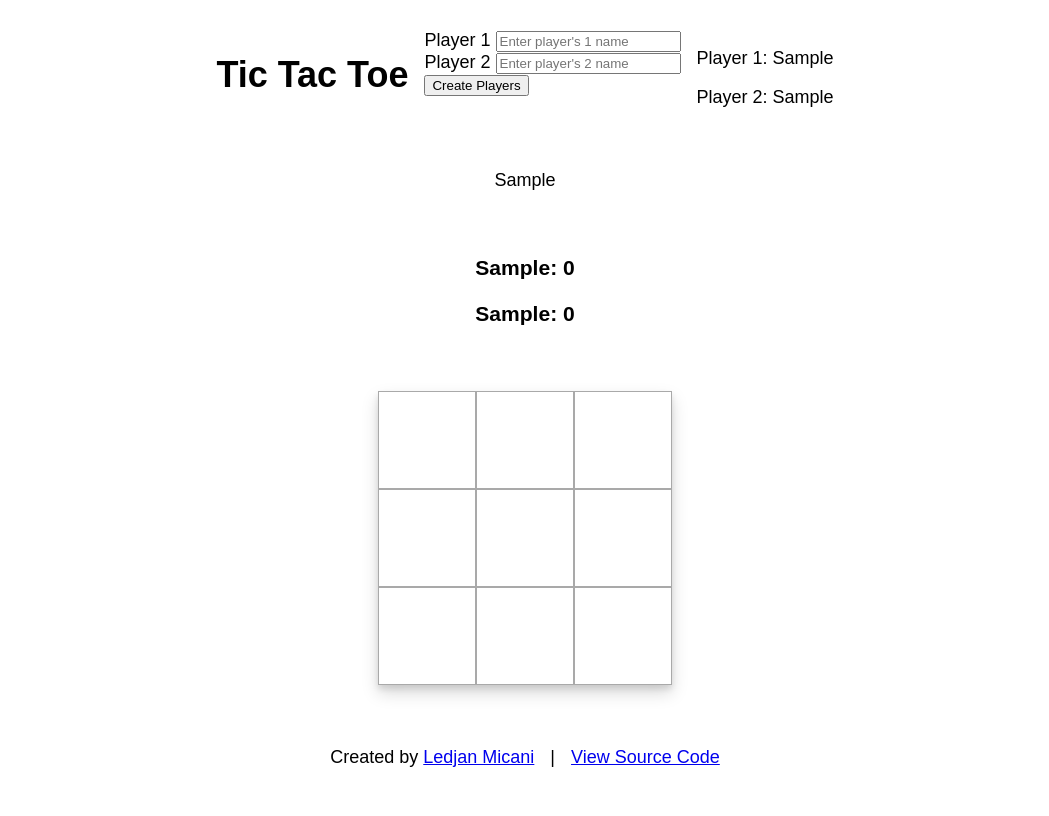
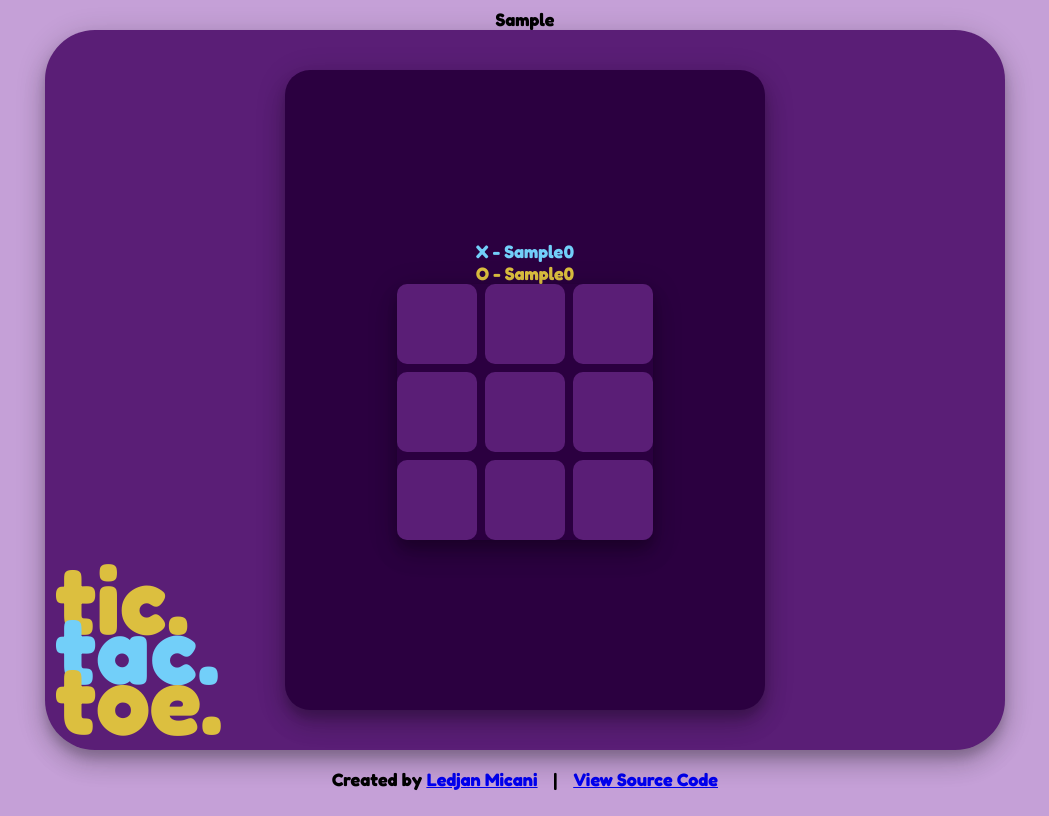
Before and after one commit to Ledjan-s-TOP-projects/The-Odin-Project-Tic-Tac-Toe, a plain HTML site: page index.html in a window 1280 px wide. Both pictures are taken after typing "Sample", "Sample" into the empty fields and a click on the button "Create Players". Shown: the whole page, without its empty margins (115-1164 px from the left). Drawn offline with Linux system fonts and the light colour scheme.

Commit message:
Logo and theme implemented

```diff
--- a/index.html
+++ b/index.html
@@ -8,9 +8,8 @@
   </head>
   <body>
     <header id="game-header">
-      <h1>Tic Tac Toe</h1>
       <!-- Initiate players -->
-      <dialog></dialog>
+      <dialog id="create-players-dialog">
         <div>
           <div class="player">
             <label for="player-1">Player 1</label>
@@ -33,21 +32,40 @@
           </div>
           <button class="btn" id="create-players">Create Players</button>
         </div>
+      </dialog>
+    </header>
 
+    <!-- Current player's turn -->
+    <div id="current-player"></div>
+
+    <!-- Game Board -->
+    <div class="container">
+      <div id="game-title">
+        <div class="game-title" id="tic">tic.</div>
+        <div class="game-title" id="tac">tac.</div>
+        <div class="game-title" id="toe">toe.</div>
+      </div>
+
+      <div class="game-board-container">
+        <!--  Display Score -->
+        <div id="result">
           <div class="list"></div>
-    </header>
-    <div id="current-player"></div>
-    <div>
-      <h3 class="result" id="p1-result"></h3>
-      <h3 class="result" id="p2-result"></h3>
+          <div class="result">
+            <div class="player-1" id="p1-result"></div>
+            <div class="player-2" id="p2-result"></div>
+          </div>
         </div>
         <div class="board"></div>
-    <!-- Declare Winner of the set and game -->
+      </div>
+    </div>
+
+    <!-- Declare Winner of the round and game -->
     <dialog id="declare-winner">
       <h2 id="game-result"></h2>
-      <!-- <h2 id="set-result"></h2> -->
       <button id="restart"></button>
     </dialog>
+
+    <!-- Copyright -->
     <footer>
       <p>
         Created by <a href="https://www.ledjanmicani.info/">Ledjan Micani</a>
--- a/script.js
+++ b/script.js
@@ -1,4 +1,6 @@
 //=========================Queries===========================
+const createPlayersDialog = document.querySelector("#create-players-dialog");
+createPlayersDialog.showModal();
 let player1Input = document.querySelector("#player-1");
 let player2Input = document.querySelector("#player-2");
 const createPlayersBtn = document.querySelector("#create-players");
@@ -24,10 +26,10 @@ const gamePlayers = (function players() {
     if (players.length === 2) {
       throw "Maximum players reached";
     } else if (players.length === 0) {
-      const player = { name, symbol: "X" };
+      const player = { name, symbol: "X", class: "x" };
       players.push(player);
     } else {
-      const player = { name, symbol: "O" };
+      const player = { name, symbol: "O", class: "o" };
       players.push(player);
     }
   };
@@ -71,8 +73,8 @@ const gamePlay = (function gameflow() {
   const gameRound = () => {
     players = gamePlayers.getPlayers();
     currentPlayer = players[0];
-    p1Result.textContent = `${players[0].name}: ${setResult[0].p1}`;
-    p2Result.textContent = `${players[1].name}: ${setResult[1].p2}`;
+    p1Result.textContent = `${setResult[0].p1}`;
+    p2Result.textContent = `${setResult[1].p2}`;
   };
 
   //Handle Clicks on the Board
@@ -86,6 +88,7 @@ const gamePlay = (function gameflow() {
       O.push(idNumber);
     }
     event.target.textContent = currentPlayer.symbol; //update cell on the display
+    event.target.classList.add(currentPlayer.class);
     checkSetWinner();
     if (setResult[0].p1 === maxPoints || setResult[1].p2 === maxPoints) {
       declareGameWinner();
@@ -199,8 +202,11 @@ createPlayersBtn.addEventListener("click", () => {
   currentPlayerDisplay.textContent = players[0].name;
 
   players.forEach((player, index) => {
-    const playerName = document.createElement("p");
-    playerName.textContent = `Player ${index + 1}: ${player.name}`;
+    const playerName = document.createElement("div");
+    playerName.textContent = `${player.symbol} - ${player.name}`;
+    index === 0
+      ? playerName.classList.add("player-1")
+      : playerName.classList.add("player-2");
     list.appendChild(playerName);
     gamePlay.gameRound();
     if (!players || players.length < 2) return;
@@ -208,6 +214,7 @@ createPlayersBtn.addEventListener("click", () => {
   });
 
   gamePlayers.clearInputs();
+  createPlayersDialog.close();
 });
 
 //============================================================
--- a/style.css
+++ b/style.css
@@ -1,3 +1,20 @@
+:root {
+  --primary-color: rgba(43, 0, 64, 1);
+  --secondary-color: rgba(90, 30, 118, 1);
+  --hover-color: #c5a0d7;
+  --player-1-color: rgba(114, 207, 249, 1);
+  --player-2-color: rgba(220, 191, 63, 1);
+  --radius: 10px;
+}
+
+@font-face {
+  font-family: "Fredoka";
+  src: url("fonts/Fredoka-Bold.woff2") format("woff2"),
+    url("fonts/Frekoda-Bold.woff") format("woff");
+  font-weight: bold;
+  font-style: normal;
+}
+
 body {
   font-size: 18px;
   display: flex;
@@ -5,7 +22,8 @@ body {
   align-items: center;
   justify-content: space-around;
   height: 100dvh;
-  font-family: Arial, Helvetica, sans-serif;
+  font-family: "Fredoka", sans-serif;
+  background-color: var(--hover-color);
 }
 
 header {
@@ -19,28 +37,108 @@ footer {
   gap: 1rem;
 }
 
+.container {
+  width: 60rem;
+  height: 90rem;
+  background-color: var(--secondary-color);
+  border-radius: 50px;
+  display: flex;
+  flex-direction: column;
+  align-items: center;
+  justify-content: center;
+  position: relative;
+  box-shadow: 0 8px 10px rgba(0, 0, 0, 0.14), 0 16px 24px rgba(0, 0, 0, 0.12),
+    0 6px 30px rgba(0, 0, 0, 0.2);
+}
+
+#game-title {
+  display: grid;
+  grid-template-rows: 50px 50px 100px;
+  position: absolute;
+  bottom: 0px;
+  left: 0px;
+  padding: 10px;
+}
+
+#game-title div {
+  margin: 0;
+  padding: 0;
+}
+
+.game-title {
+  font-size: 6rem;
+  font-weight: bold;
+}
+
+#tic,
+#toe {
+  color: var(--player-2-color);
+}
+
+#tac {
+  color: var(--player-1-color);
+}
+
+.game-board-container {
+  width: 30rem;
+  height: 40rem;
+  display: flex;
+  flex-direction: column;
+  align-items: center;
+  justify-content: center;
+  background-color: var(--primary-color);
+  border-radius: 25px;
+  box-shadow: 0 8px 10px rgba(0, 0, 0, 0.14), 0 16px 24px rgba(0, 0, 0, 0.12),
+    0 6px 30px rgba(0, 0, 0, 0.2);
+}
+
+#result {
+  display: flex;
+}
+
+.player-1 {
+  color: var(--player-1-color);
+}
+
+.player-2 {
+  color: var(--player-2-color);
+}
+
 .board {
   display: grid;
   grid-template-columns: repeat(3, 1fr);
   grid-template-rows: repeat(3, 1fr);
-  gap: 2px;
-  background-color: darkgray;
-  border: 1px solid darkgray;
-  box-shadow: 0 8px 16px rgba(0, 0, 0, 0.15), 0 4px 6px rgba(0, 0, 0, 0.1);
+  align-items: center;
+  justify-items: center;
+  border-radius: var(--radius);
+  gap: 8px;
+  background-color: var(--primary-color);
+  /* border: 1px solid darkgray; */
+  box-shadow: 0 8px 10px rgba(0, 0, 0, 0.14), 0 16px 24px rgba(0, 0, 0, 0.12),
+    0 6px 30px rgba(0, 0, 0, 0.2);
 }
 
 .cell {
-  background-color: white;
-  width: 6rem;
-  height: 6rem;
+  background-color: var(--secondary-color);
+  width: 5rem;
+  height: 5rem;
+  border-radius: var(--radius);
   display: flex;
   align-items: center;
   justify-content: center;
   font-size: 4rem;
 }
 
+.cell.x {
+  color: var(--player-1-color);
+}
+
+.cell.o {
+  color: var(--player-2-color);
+}
+
 .cell:hover {
-  background-color: lightgray;
+  background-color: var(--hover-color);
   cursor: pointer;
   transition: 300ms ease-in-out;
 }
```
Also changed, not shown: fonts/Fredoka-Bold.woff (added), fonts/Fredoka-Bold.woff2 (added), fonts/Fredoka-Medium.woff (added), fonts/Fredoka-Medium.woff2 (added), fonts/Fredoka-Regular.woff (added), fonts/Fredoka-Regular.woff2 (added). Lines whose indentation alone changed are shown as unchanged.
